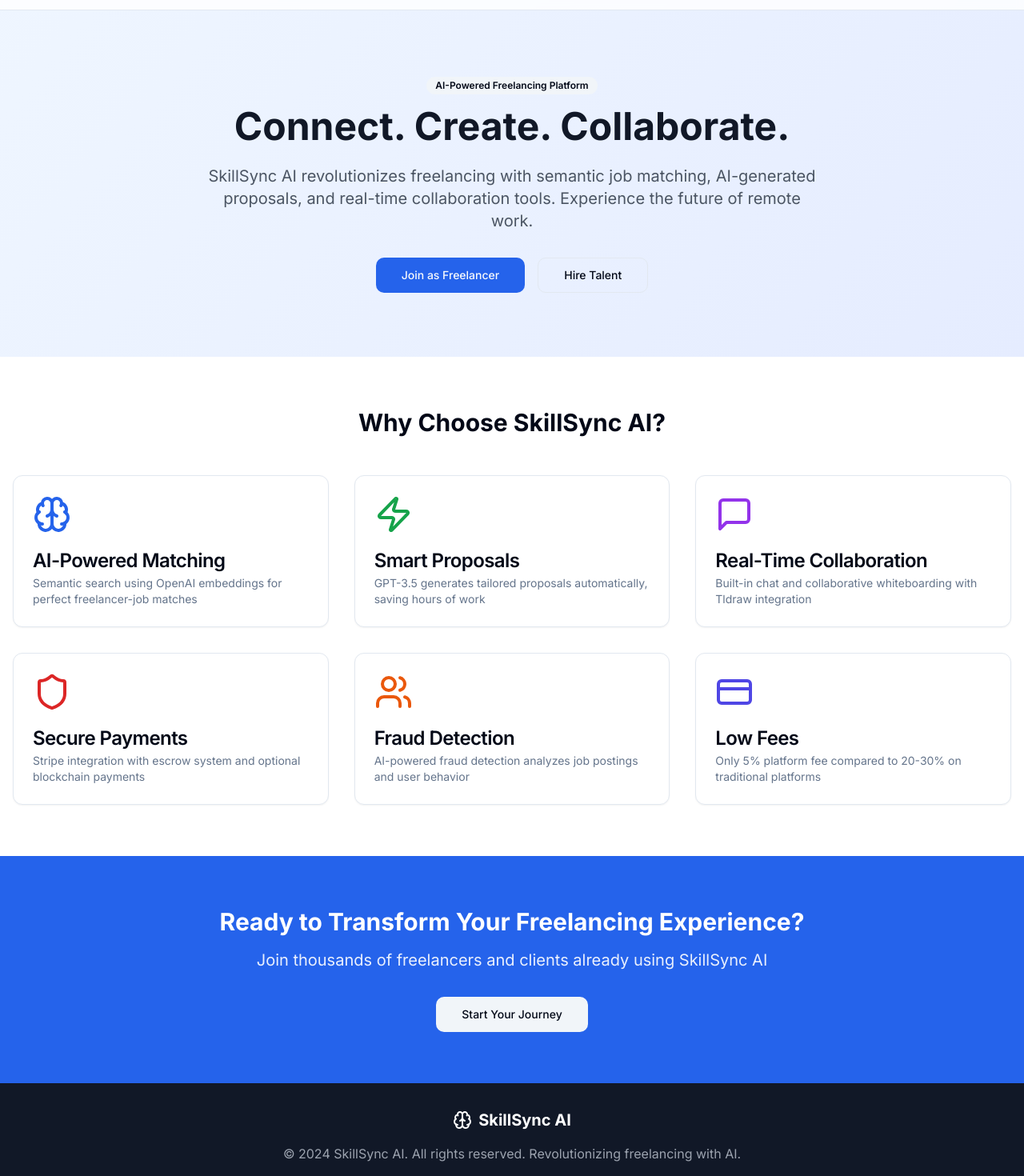
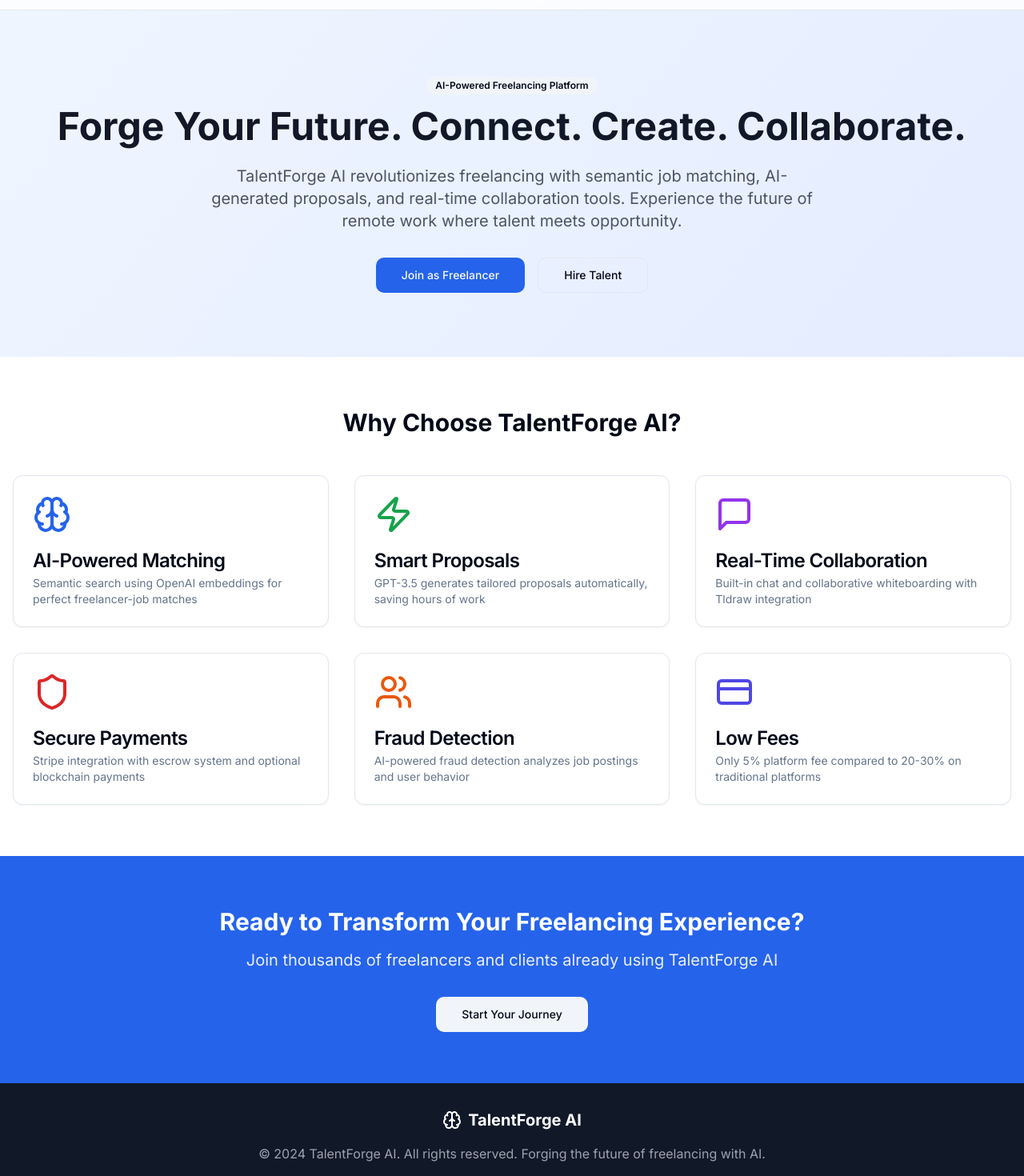
Before and after one commit to MercyAndati/Fuzell, a Next.js app: page / in a window 1280 px wide. Shown: the part 60-1530 px from the top of the page at 80% size. Built offline with nearby package versions, Linux system fonts and the light colour scheme.

Commit message:
feat: rebrand to "TalentForge AI"
Update all branding to new name, add missing implementations, and enhance messaging.

#VERCEL_SKIP

Co-authored-by: null <149941506+MercyAndati@users.noreply.github.com>

```diff
--- a/app/api/auth/login/route.ts
+++ b/app/api/auth/login/route.ts
@@ -36,7 +36,7 @@ export async function POST(request: NextRequest) {
   try {
     const { email, password } = await request.json()
 
-    console.log("Login attempt for:", email)
+    console.log("TalentForge AI - Login attempt for:", email)
     console.log(
       "Available users:",
       users.map((u) => u.email),
@@ -55,10 +55,10 @@ export async function POST(request: NextRequest) {
       return NextResponse.json({ message: "Invalid credentials" }, { status: 401 })
     }
 
-    console.log("Login successful for:", email)
+    console.log("TalentForge AI - Login successful for:", email)
 
     // Create a simple token (in production, use proper JWT)
-    const token = `token_${user.id}_${Date.now()}`
+    const token = `talentforge_token_${user.id}_${Date.now()}`
 
     // Return user data (without password) and token
     const { password: _, ...userWithoutPassword } = user
@@ -68,7 +68,7 @@ export async function POST(request: NextRequest) {
       token,
     })
   } catch (error) {
-    console.error("Login error:", error)
+    console.error("TalentForge AI - Login error:", error)
     return NextResponse.json({ message: "Internal server error" }, { status: 500 })
   }
 }
--- a/app/api/auth/signup/route.ts
+++ b/app/api/auth/signup/route.ts
@@ -36,7 +36,7 @@ export async function POST(request: NextRequest) {
   try {
     const { name, email, password, role } = await request.json()
 
-    console.log("Signup attempt for:", email, "with role:", role)
+    console.log("TalentForge AI - Signup attempt for:", email, "with role:", role)
 
     // Check if user already exists
     const existingUser = users.find((u) => u.email === email)
@@ -54,11 +54,11 @@ export async function POST(request: NextRequest) {
     }
 
     users.push(newUser)
-    console.log("User created successfully:", email)
+    console.log("TalentForge AI - User created successfully:", email)
     console.log("Total users now:", users.length)
 
     // Create a simple token (in production, use proper JWT)
-    const token = `token_${newUser.id}_${Date.now()}`
+    const token = `talentforge_token_${newUser.id}_${Date.now()}`
 
     // Return user data (without password) and token
     const { password: _, ...userWithoutPassword } = newUser
@@ -68,7 +68,7 @@ export async function POST(request: NextRequest) {
       token,
     })
   } catch (error) {
-    console.error("Signup error:", error)
+    console.error("TalentForge AI - Signup error:", error)
     return NextResponse.json({ message: "Internal server error" }, { status: 500 })
   }
 }
--- a/app/auth/login/page.tsx
+++ b/app/auth/login/page.tsx
@@ -67,7 +67,7 @@ export default function LoginPage() {
         <div className="container mx-auto px-4 py-4 flex justify-between items-center">
           <Link href="/" className="flex items-center space-x-2">
             <Brain className="h-8 w-8 text-blue-600" />
-            <span className="text-2xl font-bold text-gray-900">SkillSync AI</span>
+            <span className="text-2xl font-bold text-gray-900">TalentForge AI</span>
           </Link>
           <div className="flex space-x-4">
             <Link href="/auth/signup">
@@ -83,7 +83,7 @@ export default function LoginPage() {
           <CardHeader className="text-center">
             <div className="flex items-center justify-center space-x-2 mb-4">
               <Brain className="h-8 w-8 text-blue-600" />
-              <span className="text-2xl font-bold">SkillSync AI</span>
+              <span className="text-2xl font-bold">TalentForge AI</span>
             </div>
             <CardTitle>Welcome Back</CardTitle>
             <CardDescription>Sign in to your account to continue</CardDescription>
--- a/app/auth/signup/page.tsx
+++ b/app/auth/signup/page.tsx
@@ -61,7 +61,7 @@ export default function SignupPage() {
         login(data.user, data.token)
         toast({
           title: "Account created!",
-          description: "Welcome to SkillSync AI",
+          description: "Welcome to TalentForge AI",
         })
         router.push("/dashboard")
       } else {
@@ -89,7 +89,7 @@ export default function SignupPage() {
         <div className="container mx-auto px-4 py-4 flex justify-between items-center">
           <Link href="/" className="flex items-center space-x-2">
             <Brain className="h-8 w-8 text-blue-600" />
-            <span className="text-2xl font-bold text-gray-900">SkillSync AI</span>
+            <span className="text-2xl font-bold text-gray-900">TalentForge AI</span>
           </Link>
           <div className="flex space-x-4">
             <Link href="/auth/login">
@@ -105,7 +105,7 @@ export default function SignupPage() {
           <CardHeader className="text-center">
             <div className="flex items-center justify-center space-x-2 mb-4">
               <Brain className="h-8 w-8 text-blue-600" />
-              <span className="text-2xl font-bold">SkillSync AI</span>
+              <span className="text-2xl font-bold">TalentForge AI</span>
             </div>
             <CardTitle>Create Account</CardTitle>
             <CardDescription>Join the AI-powered freelancing revolution</CardDescription>
--- /dev/null
+++ b/app/error.tsx
@@ -0,0 +1,41 @@
+"use client"
+
+import { useEffect } from "react"
+import { Button } from "@/components/ui/button"
+import { Card, CardContent, CardDescription, CardHeader, CardTitle } from "@/components/ui/card"
+import { AlertTriangle, RefreshCw } from "lucide-react"
+
+export default function Error({
+  error,
+  reset,
+}: {
+  error: Error & { digest?: string }
+  reset: () => void
+}) {
+  useEffect(() => {
+    console.error(error)
+  }, [error])
+
+  return (
+    <div className="min-h-screen flex items-center justify-center bg-gradient-to-br from-blue-50 to-indigo-100 p-4">
+      <Card className="w-full max-w-md">
+        <CardHeader className="text-center">
+          <AlertTriangle className="h-12 w-12 text-red-500 mx-auto mb-4" />
+          <CardTitle>Something went wrong!</CardTitle>
+          <CardDescription>
+            We encountered an error while loading the page. This might be due to a temporary issue.
+          </CardDescription>
+        </CardHeader>
+        <CardContent className="text-center space-y-4">
+          <Button onClick={reset} className="w-full">
+            <RefreshCw className="mr-2 h-4 w-4" />
+            Try again
+          </Button>
+          <Button variant="outline" onClick={() => (window.location.href = "/")} className="w-full">
+            Go to Homepage
+          </Button>
+        </CardContent>
+      </Card>
+    </div>
+  )
+}
--- a/app/layout.tsx
+++ b/app/layout.tsx
@@ -7,7 +7,7 @@ import { Toaster } from "@/components/ui/toaster"
 const inter = Inter({ subsets: ["latin"] })
 
 export const metadata = {
-  title: "SkillSync AI - AI-Powered Freelancing Platform",
+  title: "TalentForge AI - AI-Powered Freelancing Platform",
   description: "Connect freelancers and clients with AI-powered matching and collaboration tools",
     generator: 'v0.dev'
 }
--- /dev/null
+++ b/app/loading.tsx
@@ -0,0 +1,13 @@
+import { Loader2 } from "lucide-react"
+
+export default function Loading() {
+  return (
+    <div className="min-h-screen flex items-center justify-center bg-gradient-to-br from-blue-50 to-indigo-100">
+      <div className="text-center">
+        <Loader2 className="h-8 w-8 animate-spin mx-auto mb-4 text-blue-600" />
+        <h2 className="text-lg font-semibold text-gray-900">Loading SkillSync AI...</h2>
+        <p className="text-gray-600">Please wait while we prepare your experience</p>
+      </div>
+    </div>
+  )
+}
--- a/app/page.tsx
+++ b/app/page.tsx
@@ -12,7 +12,7 @@ export default function HomePage() {
         <div className="container mx-auto px-4 py-4 flex justify-between items-center">
           <div className="flex items-center space-x-2">
             <Brain className="h-8 w-8 text-blue-600" />
-            <span className="text-2xl font-bold text-gray-900">SkillSync AI</span>
+            <span className="text-2xl font-bold text-gray-900">TalentForge AI</span>
           </div>
           <div className="flex space-x-4">
             <Link href="/auth/login">
@@ -31,10 +31,10 @@ export default function HomePage() {
           <Badge className="mb-4" variant="secondary">
             AI-Powered Freelancing Platform
           </Badge>
-          <h1 className="text-5xl font-bold text-gray-900 mb-6">Connect. Create. Collaborate.</h1>
+          <h1 className="text-5xl font-bold text-gray-900 mb-6">Forge Your Future. Connect. Create. Collaborate.</h1>
           <p className="text-xl text-gray-600 mb-8 max-w-3xl mx-auto">
-            SkillSync AI revolutionizes freelancing with semantic job matching, AI-generated proposals, and real-time
-            collaboration tools. Experience the future of remote work.
+            TalentForge AI revolutionizes freelancing with semantic job matching, AI-generated proposals, and real-time
+            collaboration tools. Experience the future of remote work where talent meets opportunity.
           </p>
           <div className="flex justify-center space-x-4">
             <Link href="/auth/signup?role=freelancer">
@@ -54,7 +54,7 @@ export default function HomePage() {
       {/* Features Section */}
       <section className="py-16 px-4 bg-white">
         <div className="container mx-auto">
-          <h2 className="text-3xl font-bold text-center mb-12">Why Choose SkillSync AI?</h2>
+          <h2 className="text-3xl font-bold text-center mb-12">Why Choose TalentForge AI?</h2>
           <div className="grid md:grid-cols-2 lg:grid-cols-3 gap-8">
             <Card>
               <CardHeader>
@@ -118,7 +118,7 @@ export default function HomePage() {
         <div className="container mx-auto text-center">
           <h2 className="text-3xl font-bold mb-4">Ready to Transform Your Freelancing Experience?</h2>
           <p className="text-xl mb-8 opacity-90">
-            Join thousands of freelancers and clients already using SkillSync AI
+            Join thousands of freelancers and clients already using TalentForge AI
           </p>
           <Link href="/auth/signup">
             <Button size="lg" variant="secondary" className="px-8">
@@ -133,10 +133,10 @@ export default function HomePage() {
         <div className="container mx-auto text-center">
           <div className="flex items-center justify-center space-x-2 mb-4">
             <Brain className="h-6 w-6" />
-            <span className="text-xl font-bold">SkillSync AI</span>
+            <span className="text-xl font-bold">TalentForge AI</span>
           </div>
           <p className="text-gray-400">
-            © 2024 SkillSync AI. All rights reserved. Revolutionizing freelancing with AI.
+            © 2024 TalentForge AI. All rights reserved. Forging the future of freelancing with AI.
           </p>
         </div>
       </footer>
--- a/app/test-auth/page.tsx
+++ b/app/test-auth/page.tsx
@@ -21,7 +21,7 @@ export default function TestAuthPage() {
         <div className="container mx-auto px-4 py-4 flex justify-between items-center">
           <Link href="/" className="flex items-center space-x-2">
             <Brain className="h-8 w-8 text-blue-600" />
-            <span className="text-2xl font-bold text-gray-900">SkillSync AI</span>
+            <span className="text-2xl font-bold text-gray-900">TalentForge AI</span>
           </Link>
           <div className="flex space-x-4">
             <Link href="/auth/login">
--- a/next.config.mjs
+++ b/next.config.mjs
@@ -1,13 +1,27 @@
 /** @type {import('next').NextConfig} */
 const nextConfig = {
+  // Optimize for production
+  experimental: {
+    optimizeCss: true,
+  },
+  // Reduce bundle size
+  compiler: {
+    removeConsole: process.env.NODE_ENV === 'production',
+  },
+  // Enable compression
+  compress: true,
+  // Optimize images
+  images: {
+    formats: ['image/webp', 'image/avif'],
+    unoptimized: true,
+  },
+  // ESLint configuration
   eslint: {
     ignoreDuringBuilds: true,
   },
+  // TypeScript configuration
   typescript: {
     ignoreBuildErrors: true,
-  },
-  images: {
-    unoptimized: true,
   },
 }
 
```
Also changed, not shown: package.json (+22 -48 lines), 2 other files (tests, documents, lock files or other folders).
